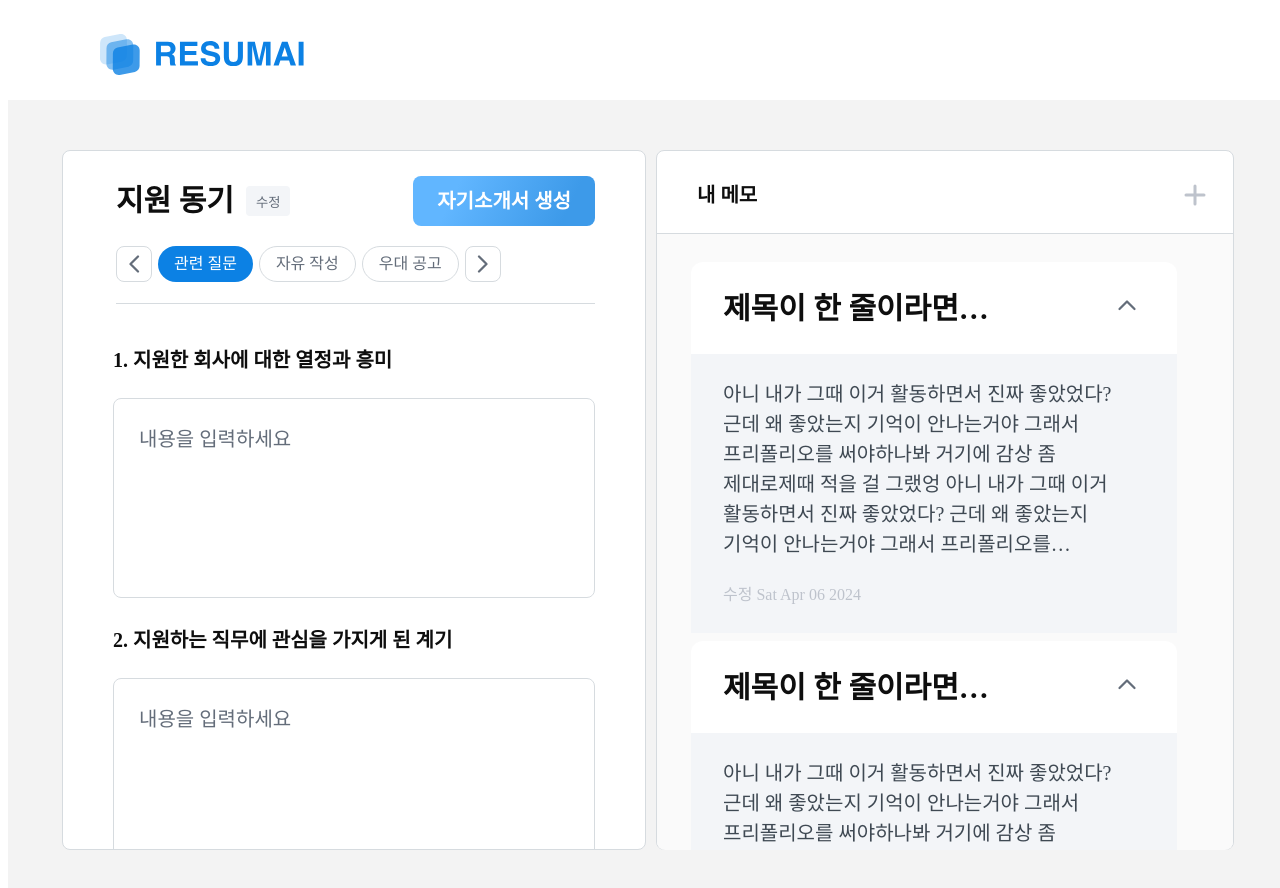
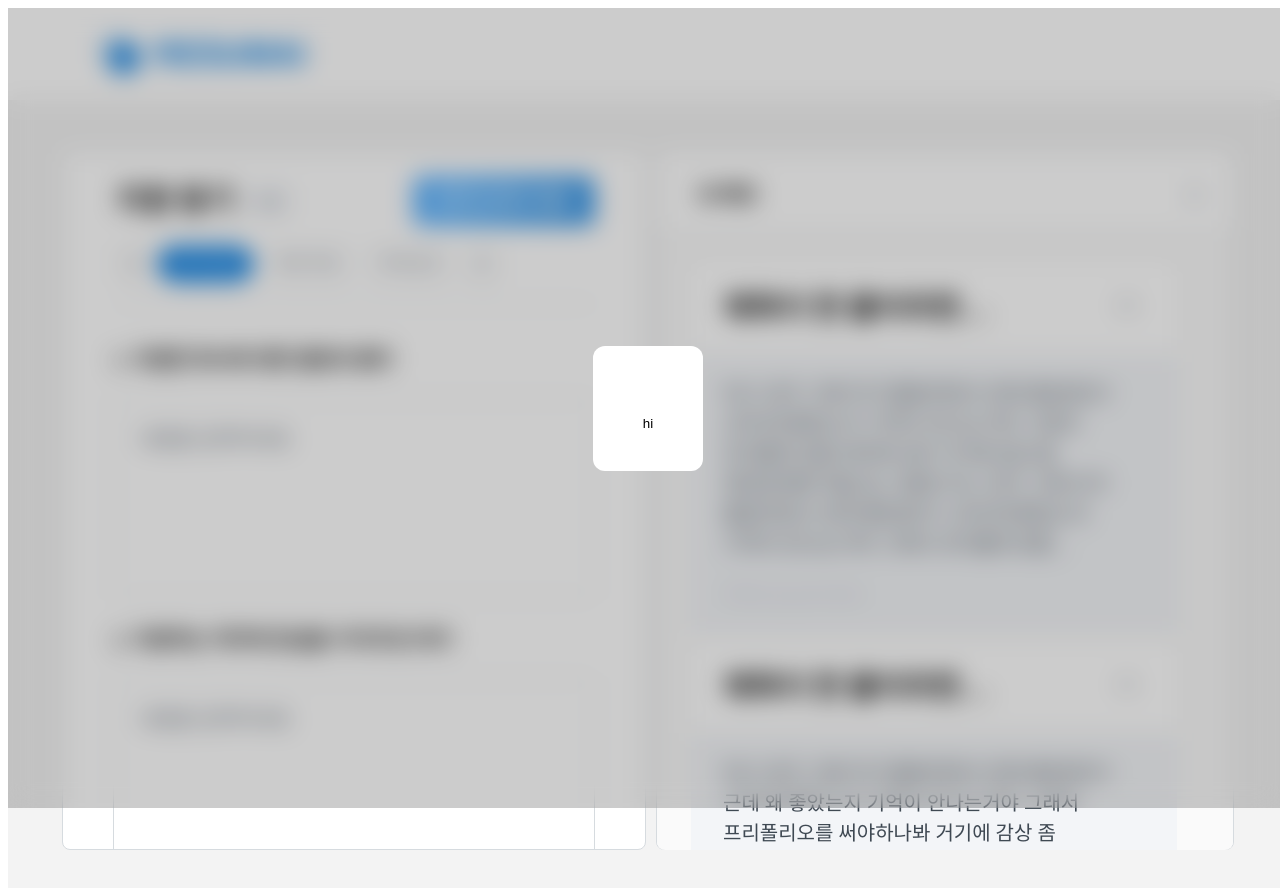
Before and after one commit to resum-ai/resumai-client, a React (Vite) app: page /create/draft in a window 1280 px wide. Shown: the top 888 px of the page. Built offline with nearby package versions, Linux system fonts and the light colour scheme; a web font is replaced by a local one; what emotion-reset would draw is missing.

Commit message:
feat: add Modal

```diff
--- a/src/components/common/Portal/Modal.tsx
+++ b/src/components/common/Portal/Modal.tsx
@@ -1,24 +1,31 @@
+/* eslint-disable @typescript-eslint/no-unused-vars */
 import { ModalPortal } from './ModalPortal';
 import styled from '@emotion/styled';
 import { useModal } from '@/hooks/useModal';
+import { Flex } from '@/components/Wrapper';
 
 export const Modal = () => {
-  const { isOpen, openModal, closeModal, content } = useModal();
+  const { isOpen, modalRef, openModal, closeModal, content } = useModal();
 
   return (
     <ModalPortal>
-      <ModalWrapper isOpen={isOpen}>{content}</ModalWrapper>
+      {isOpen && (
+        <ModalWrapper isOpen={isOpen}>
+          <ModalContent ref={modalRef}>{content}</ModalContent>
+        </ModalWrapper>
+      )}
     </ModalPortal>
   );
 };
 
-const ModalWrapper = styled.div<{ isOpen: boolean }>`
+const ModalWrapper = styled(Flex)<{ isOpen: boolean }>`
   width: 100vw;
   height: 100vh;
 
   position: absolute;
   top: 0;
   left: 0;
+  z-index: 1000;
 
   background: linear-gradient(
     0deg,
@@ -27,3 +34,11 @@ const ModalWrapper = styled.div<{ isOpen: boolean }>`
   );
   backdrop-filter: blur(12.5px);
 `;
+
+const ModalContent = styled.div`
+  background-color: ${({ theme }) => theme.palette.white};
+  border-radius: 12px;
+  padding: 70px 50px 40px 50px;
+  width: fit-content;
+  height: fit-content;
+`;
--- a/src/hooks/useModal.ts
+++ b/src/hooks/useModal.ts
@@ -1,5 +1,6 @@
+/* eslint-disable react-hooks/exhaustive-deps */
 import { useModalState } from '@/store/modalState';
-import { ReactNode, useEffect, useRef } from 'react';
+import { useEffect, useRef } from 'react';
 
 export const useModal = () => {
   const { isOpen, setIsOpen, content, setContent } = useModalState(
@@ -29,7 +30,7 @@ export const useModal = () => {
     });
   };
 
-  const openModal = ({ content }: { content: ReactNode }) => {
+  const openModal = ({ content }: { content: JSX.Element }) => {
     document.body.style.overflowY = 'hidden';
     setIsOpen(true);
     setContent(content);
--- a/src/main.tsx
+++ b/src/main.tsx
@@ -6,6 +6,7 @@ import { GlobalStyle } from './styles/GlobalStyles';
 import { Global, ThemeProvider } from '@emotion/react';
 import { theme } from './styles/theme';
 import { Routers } from '@/routes/index.tsx';
+import { Modal } from './components/common/Portal/Modal';
 
 const queryClient = new QueryClient({
   defaultOptions: {
@@ -22,6 +23,7 @@ ReactDOM.createRoot(document.getElementById('root')!).render(
       <Global styles={GlobalStyle} />
       <ThemeProvider theme={theme}>
         <Routers />
+        <Modal />
       </ThemeProvider>
     </RecoilRoot>
     <ReactQueryDevtools />
```
